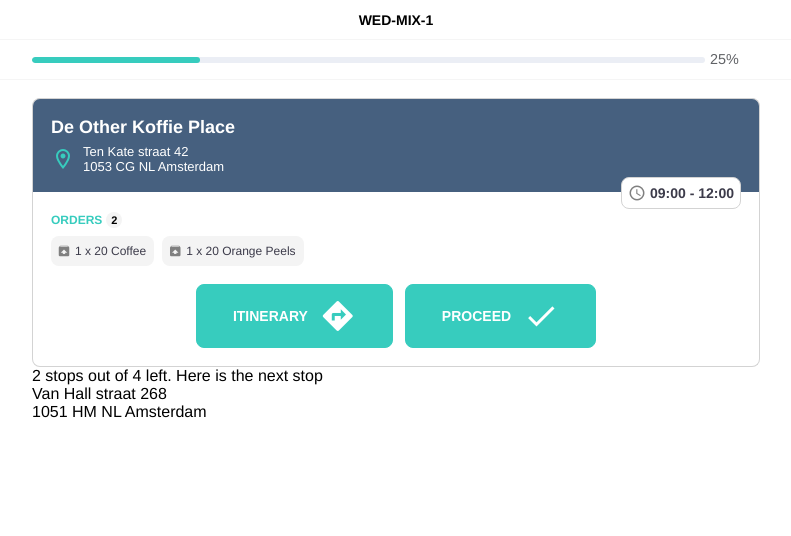
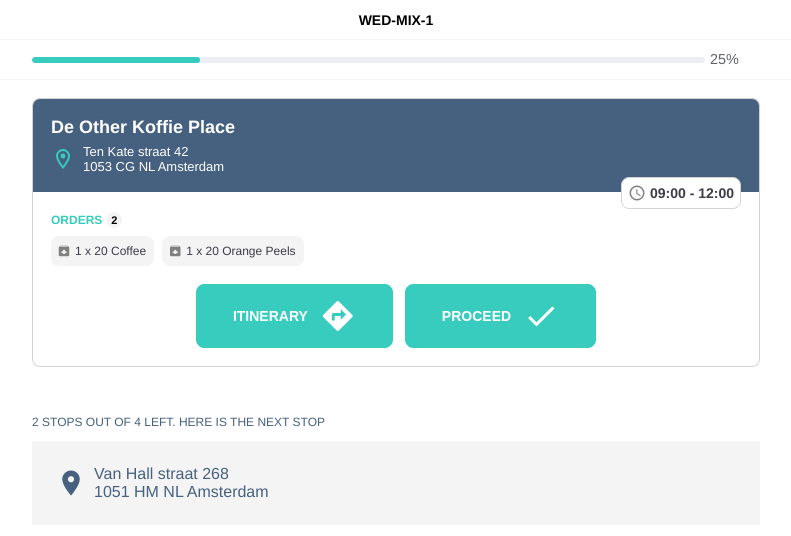
Before and after one commit to dvasyliev/driver-waste-free-app, a Vue app: page /route-wizard/1 in a window 1280 px wide. Shown: the top 536 px of the page, without its empty margins (244-1035 px from the left). Built offline with nearby package versions, Linux system fonts and the light colour scheme.

Commit message:
styled route summary infor and route completed screen

```diff
--- a/src/features/route-wizard/RouteWizardModule.vue
+++ b/src/features/route-wizard/RouteWizardModule.vue
@@ -7,10 +7,15 @@
     </div>
 
     <div class="RouteWizard-main">
-      <template v-if="isRouteCompleted">Route completed!</template>
+      <template v-if="isRouteCompleted">
+        <div class="RouteWizard-routeCompleted">
+          <span class="material-icons">check_circle</span>
+          <h3>Route completed!</h3>
+        </div>
+      </template>
       <template v-else-if="currentStop">
         <StopCard :stop="currentStop" @proceed="onProceed" />
-        <RouteSummary />
+        <RouteSummary class="RouteWizard-summary" />
         <OrdersModal v-model:is-active="isModalActive" />
       </template>
     </div>
@@ -69,5 +74,19 @@
   &-main {
     padding: 18px 36px;
   }
+
+  &-routeCompleted {
+    margin-top: 64px;
+    text-align: center;
+    color: #37ccbe;
+
+    span {
+      font-size: 80px;
+    }
+  }
+
+  &-summary {
+    margin-top: 48px;
+  }
 }
 </style>
--- a/src/features/route-wizard/components/OrdersModal.vue
+++ b/src/features/route-wizard/components/OrdersModal.vue
@@ -84,15 +84,18 @@
   () => numberOfReviewedOrders.value === currentStopOrders.value.length,
 )
 
+function close() {
+  emit('update:isActive', !isActive.value)
+}
+
 function onClose() {
-  emit('update:isActive', !isActive.value)
-  // close()
+  close()
 }
 
 async function onComplete() {
   if (isAllOrdersReviewed.value) {
     await routeWizardStore.completeCurrentStop()
-    emit('update:isActive', !isActive.value)
+    close()
     await routeWizardStore.updateCurrentRoute()
   }
 }
@@ -126,7 +129,11 @@
     box-shadow: none;
     font-weight: bold;
     text-transform: uppercase;
-    color: #ffffff;
+
+    &,
+    &:hover {
+      color: #ffffff;
+    }
   }
 
   .el-dialog {
--- a/src/features/route-wizard/components/RouteSummary.vue
+++ b/src/features/route-wizard/components/RouteSummary.vue
@@ -12,9 +12,13 @@
 
     <template v-if="nextStop">
       <div class="RouteSummary-nextStop">
-        {{ nextStop.address.street }} {{ nextStop.address.house_number }}<br />
-        {{ nextStop.address.postal_code }} {{ nextStop.address.country }}
-        {{ nextStop.address.town }}
+        <span class="material-icons">location_on</span>
+
+        <span>
+          {{ nextStop.address.street }} {{ nextStop.address.house_number }}<br />
+          {{ nextStop.address.postal_code }} {{ nextStop.address.country }}
+          {{ nextStop.address.town }}
+        </span>
       </div>
     </template>
   </div>
@@ -32,3 +36,28 @@
 const isLastStop = computed(() => currentStopNumber.value === numberOfStops.value)
 const numberOfLeftStops = computed(() => numberOfStops.value - currentStopNumber.value)
 </script>
+
+<style lang="scss" scoped>
+.RouteSummary {
+  &-info {
+    text-transform: uppercase;
+    font-size: 12px;
+    font-weight: 500;
+    color: #46607f;
+  }
+
+  &-nextStop {
+    display: flex;
+    align-items: center;
+    margin-top: 12px;
+    padding: 24px;
+    background-color: #f4f4f4;
+    color: #46607f;
+
+    span:first-of-type {
+      font-size: 30px;
+      padding-right: 8px;
+    }
+  }
+}
+</style>
```
